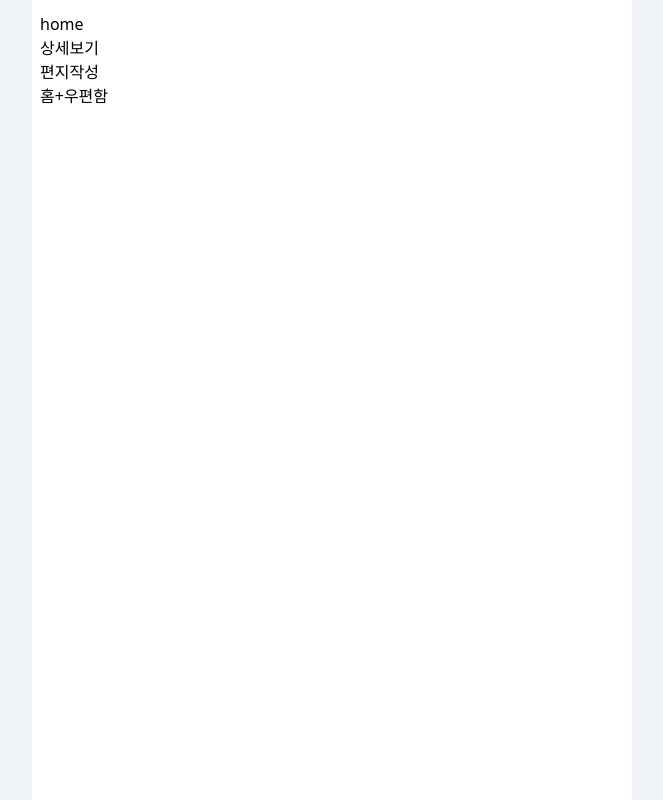
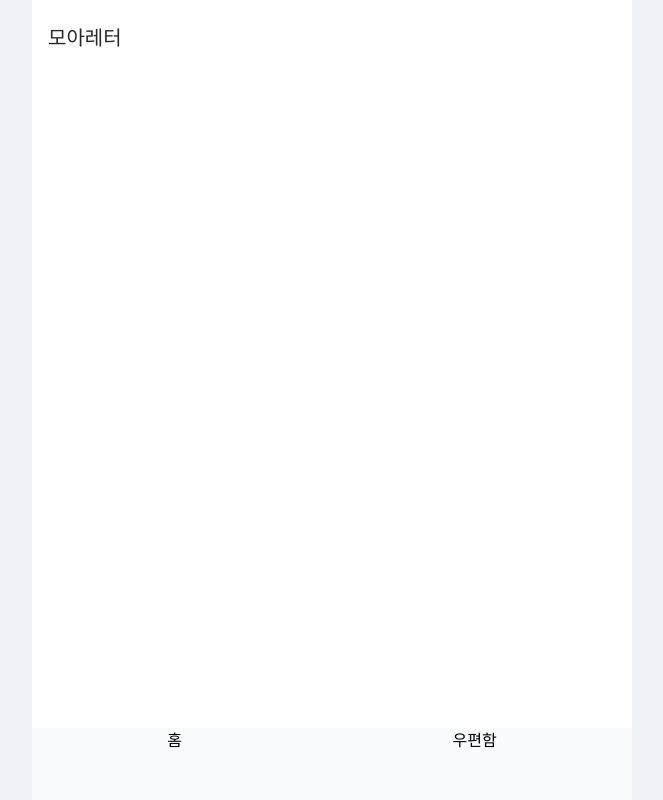
Before and after one commit to shyunju7/moaLetter, a React (Vite) app in the folder moaletter-app/: page / in a window 1280 px wide. Shown: the whole page, without its empty margins (308-971 px from the left). Built offline with nearby package versions, Linux system fonts and the light colour scheme; a web font is replaced by a local one.

Commit message:
Style : Template 컴포넌트 UI 수정 및 Home 페이지 컴포넌트 구조 변경

```diff
--- a/moaletter-app/src/components/Template.tsx
+++ b/moaletter-app/src/components/Template.tsx
@@ -5,7 +5,7 @@
  */
 const Template = ({ children }: { children: JSX.Element }): JSX.Element => {
   return (
-    <main className="max-[600px]:w-screen h-screen min-[600px]:min-w-[600px] bg-white py-3 px-2 overflow-y-auto">
+    <main className="max-[600px]:w-screen h-screen min-[600px]:min-w-[600px] bg-white overflow-y-auto">
       {children}
     </main>
   );
--- a/moaletter-app/src/pages/Home.tsx
+++ b/moaletter-app/src/pages/Home.tsx
@@ -1,39 +1,23 @@
-import React from "react";
-import { Link } from "react-router-dom";
 import Template from "../components/Template";
+import BottomNavigation from "../components/BottomNavigation";
 
 /**
- * 홈 페이지
+ * 모아레터 애플리케이션 Home 페이지
  * @returns {JSX.Element} Home 페이지
- *
  */
 const Home = (): JSX.Element => {
-    return (
-        <Template>
-            <main>
-                <h1>home</h1>
-                <ul>
-                    <li>
-                        <Link to="/plan/details/:detailid">상세보기</Link>
-                    </li>
-
-                    <li>
-                        <Link to="/plan/register/letter">편지작성</Link>
-                    </li>
-                </ul>
-                <div>
-                    <Link to="/">
-                        <label>홈</label>
-                    </Link>
-                    <Link to="/plan/register">
-                        <label>+</label>
-                    </Link>
-                    <Link to="/letterbox/:letterid">
-                        <label>우편함</label>
-                    </Link>
-                </div>
-            </main>
-        </Template>
-    );
+  return (
+    <Template>
+      <>
+        <div className="my-6 mx-4">
+          <header>
+            <h2 className="font-SUITE-BD text-zinc-800 text-xl">모아레터</h2>
+          </header>
+          <section></section>
+        </div>
+        <BottomNavigation />
+      </>
+    </Template>
+  );
 };
 export default Home;
```
